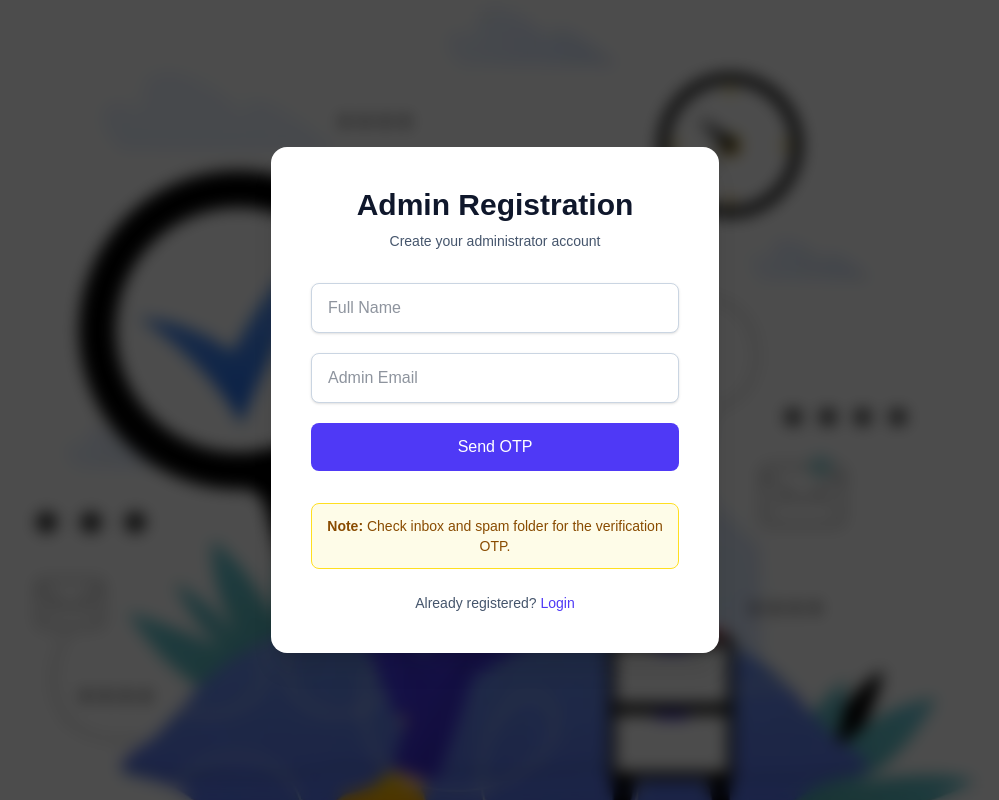
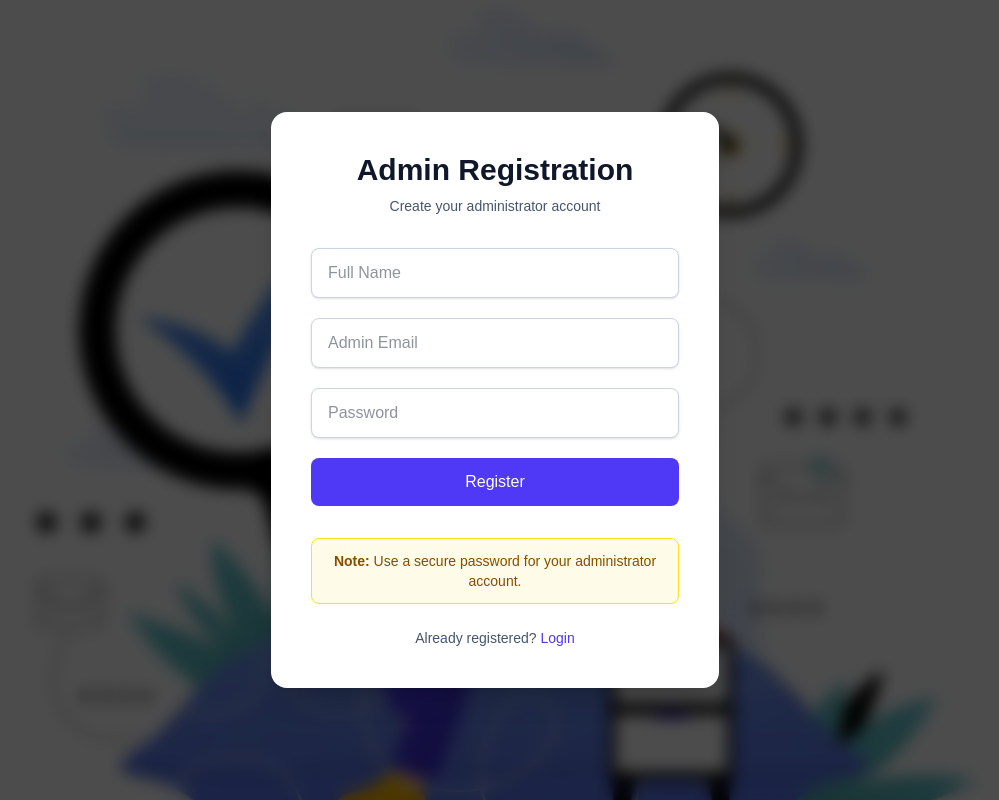
Before and after one commit to venkat939875/Employee-attendance-system, a Next.js app in the folder client/: page /admin-signup in a window 1280 px wide. Shown: the whole page, without its empty margins (145-1144 px from the left). Built offline with nearby package versions, Linux system fonts and the light colour scheme; no server answers.

Commit message:
Update page.tsx

```diff
--- a/client/app/admin-signup/page.tsx
+++ b/client/app/admin-signup/page.tsx
@@ -8,6 +8,7 @@ export default function AdminSignupPage() {
 
   const [name, setName] = useState("");
   const [email, setEmail] = useState("");
+  const [password, setPassword] = useState("");
   const [error, setError] = useState("");
   const [loading, setLoading] = useState(false);
 
@@ -18,12 +19,17 @@ export default function AdminSignupPage() {
     return regex.test(value);
   };
 
-  const handleSendOtp = async (e: React.FormEvent<HTMLFormElement>) => {
+  const handleSignup = async (e: React.FormEvent<HTMLFormElement>) => {
     e.preventDefault();
     setError("");
 
     if (!validateEmail(email)) {
       setError("Please enter a valid email address.");
+      return;
+    }
+
+    if (!password || password.length < 6) {
+      setError("Password must be at least 6 characters.");
       return;
     }
 
@@ -41,6 +47,7 @@ export default function AdminSignupPage() {
         body: JSON.stringify({
           name,
           email,
+          password,
           role: "admin",
         }),
       });
@@ -52,7 +59,8 @@ export default function AdminSignupPage() {
         return;
       }
 
-      router.push(`/verify-otp?email=${email}&type=admin`);
+      router.push("/adminlogin");
+
     } catch {
       setError("Server error. Please try again.");
     } finally {
@@ -77,7 +85,7 @@ export default function AdminSignupPage() {
           Create your administrator account
         </p>
 
-        <form onSubmit={handleSendOtp} className="space-y-5">
+        <form onSubmit={handleSignup} className="space-y-5">
 
           <input
             type="text"
@@ -97,6 +105,15 @@ export default function AdminSignupPage() {
             className="w-full rounded-lg px-4 py-3 bg-white text-slate-800 border border-slate-300 shadow-sm focus:outline-none focus:ring-2 focus:ring-indigo-600"
           />
 
+          <input
+            type="password"
+            value={password}
+            onChange={(e) => setPassword(e.target.value)}
+            required
+            placeholder="Password"
+            className="w-full rounded-lg px-4 py-3 bg-white text-slate-800 border border-slate-300 shadow-sm focus:outline-none focus:ring-2 focus:ring-indigo-600"
+          />
+
           {error && (
             <p className="text-red-600 text-sm text-center">{error}</p>
           )}
@@ -106,11 +123,11 @@ export default function AdminSignupPage() {
             disabled={loading}
             className="w-full bg-indigo-600 hover:bg-indigo-700 text-white py-3 rounded-lg transition disabled:opacity-50"
           >
-            {loading ? "Sending OTP..." : "Send OTP"}
+            {loading ? "Creating Account..." : "Register"}
           </button>
 
           <div className="mt-3 p-3 rounded-lg bg-yellow-50 border border-yellow-300 text-sm text-yellow-800 text-center">
-            <strong>Note:</strong> Check inbox and spam folder for the verification OTP.
+            <strong>Note:</strong> Use a secure password for your administrator account.
           </div>
         </form>
 
```
